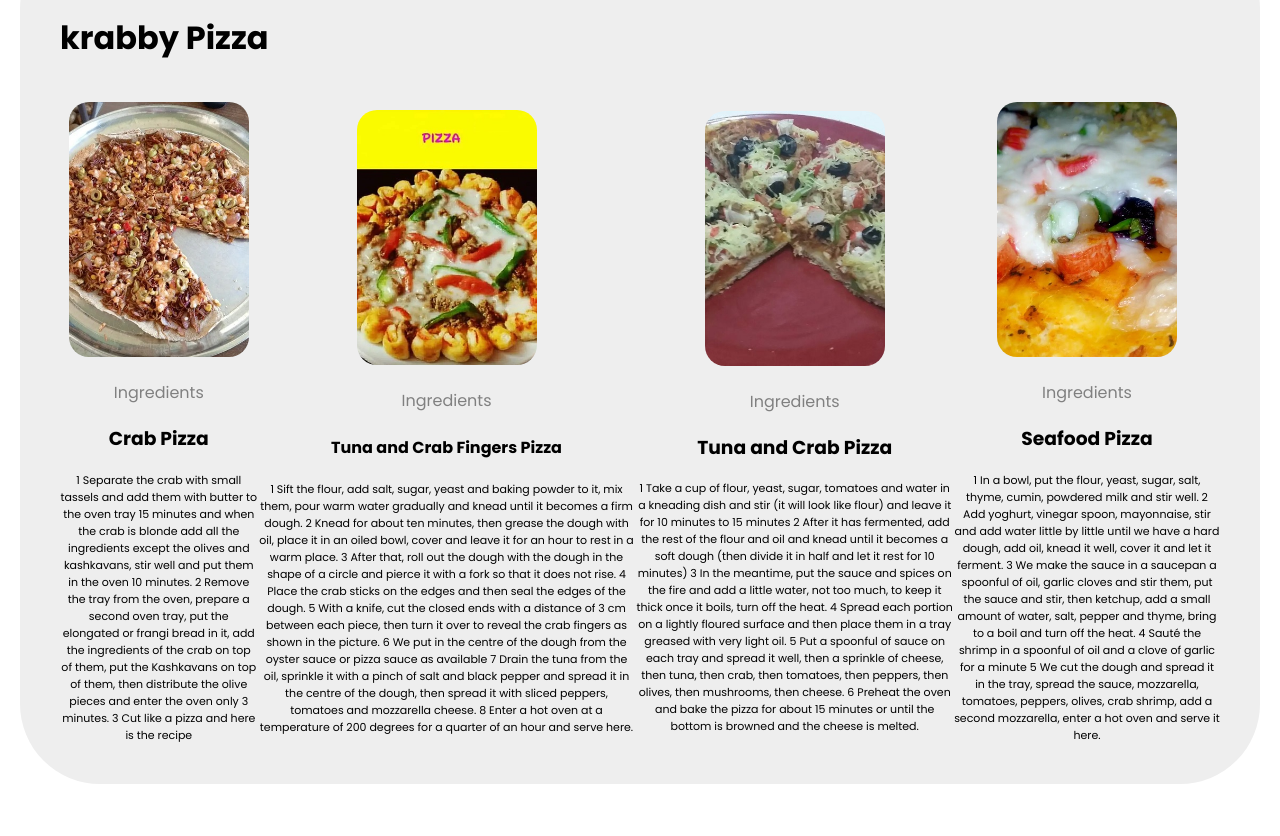
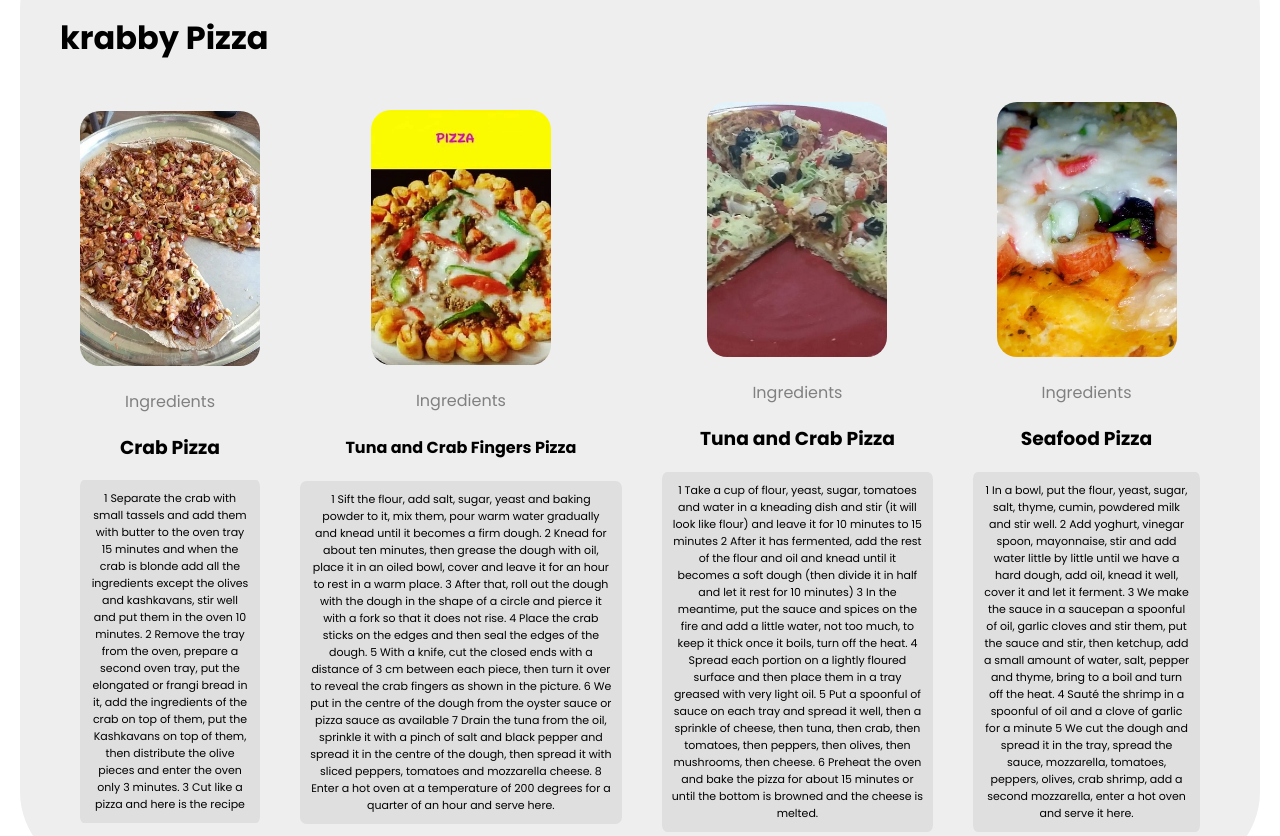
Before and after one commit to Abdelbasset-dz/pizzorino_website, a plain HTML site: page index.html in a window 1280 px wide. Shown: the part 938-1774 px from the top of the page. Drawn offline with Linux system fonts and the light colour scheme.

Commit message:
Update style.css : Styling box/description

```diff
--- a/style.css
+++ b/style.css
@@ -103,7 +103,6 @@ body {
     cursor: pointer;
 }
 
-
 /* END HEADER  */
 
 
@@ -115,11 +114,17 @@ body {
     text-align: center;
 }
 
+.box {
+    padding: 0 20px 0 20px;
+}
+
 .description {
     font-size: 11px;
     border-width: 1px;
-    border-color: #c0c0c0;
-
+    border-color: #252525;
+    background-color: rgb(223, 223, 223);
+    padding: 10px;
+    border-radius: 2%;
 }
 
 /* BOX CARDS  */
@@ -132,7 +137,6 @@ body {
     justify-content: space-between;
     margin-top: 40px;
 }
-
 
 .boxImg img {
     border-radius: 20px;
```
